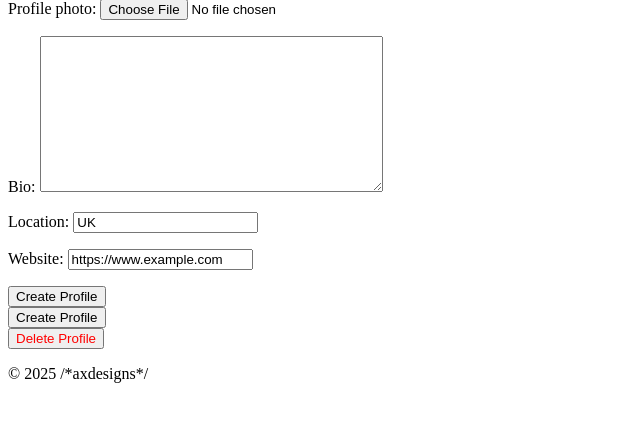
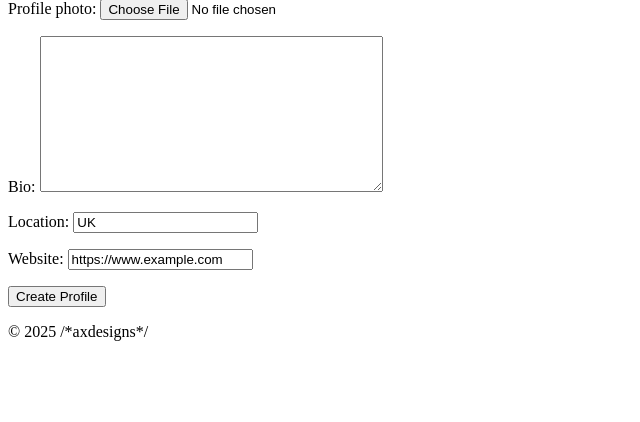
Before and after one commit to AxdeKlerk/Praise-The-Loud, a Django app: page /profile/ in a window 1280 px wide. Shown: the part 107-529 px from the top of the page, without its empty margins (0-640 px from the left). Run offline with Django 4.2, Linux system fonts and the light colour scheme; the visitor is signed in with stand-in values (Sample User, id 1).

Commit message:
Tidy up syntax in  profile.html

```diff
--- a/gig_reviews/templates/gig_reviews/profile.html
+++ b/gig_reviews/templates/gig_reviews/profile.html
@@ -14,11 +14,12 @@
   <form method="post" enctype="multipart/form-data">
     {% csrf_token %}
     {{ form.as_p }}
-    <button type="submit">
-      {% if profile_exists %}Update Profile
-      {% else %}Create Profile
+
+    {% if profile_exists %}
+      <button type="submit">Update Profile</button>
+    {% else %}
+      <button type="submit">Create Profile</button>
     {% endif %}
-    </button>
   </form>
 
   {% if profile_exists %}
@@ -28,20 +29,19 @@
       <p><strong>Bio:</strong> {{ profile.bio }}</p>
       <p><strong>Location:</strong> {{ profile.location }}</p>
       <p><strong>Website:</strong> <a href="{{ profile.website }}">{{ profile.website }}</a></p>
+
     {% if profile.profile_photo %}
       <img src="{{ profile.profile_photo.url }}" alt="Your Profile Photo" width="200">
+
       {% else %}
       <p>No photo uploaded.</p>
     {% endif %}
-  {% endif %}
-
-  <button type="submit">
-    {% if profile_exists %}Update Profile{% else %}Create Profile{% endif %}
-  </button>
 
     <form method="post" action="{% url 'delete_profile' %}">
       {% csrf_token %}
       <button type="submit" style="color: red;">Delete Profile</button>
    </form>
 
+  {% endif %}
+
 {% endblock %}
```
Lines whose indentation alone changed are shown as unchanged.
